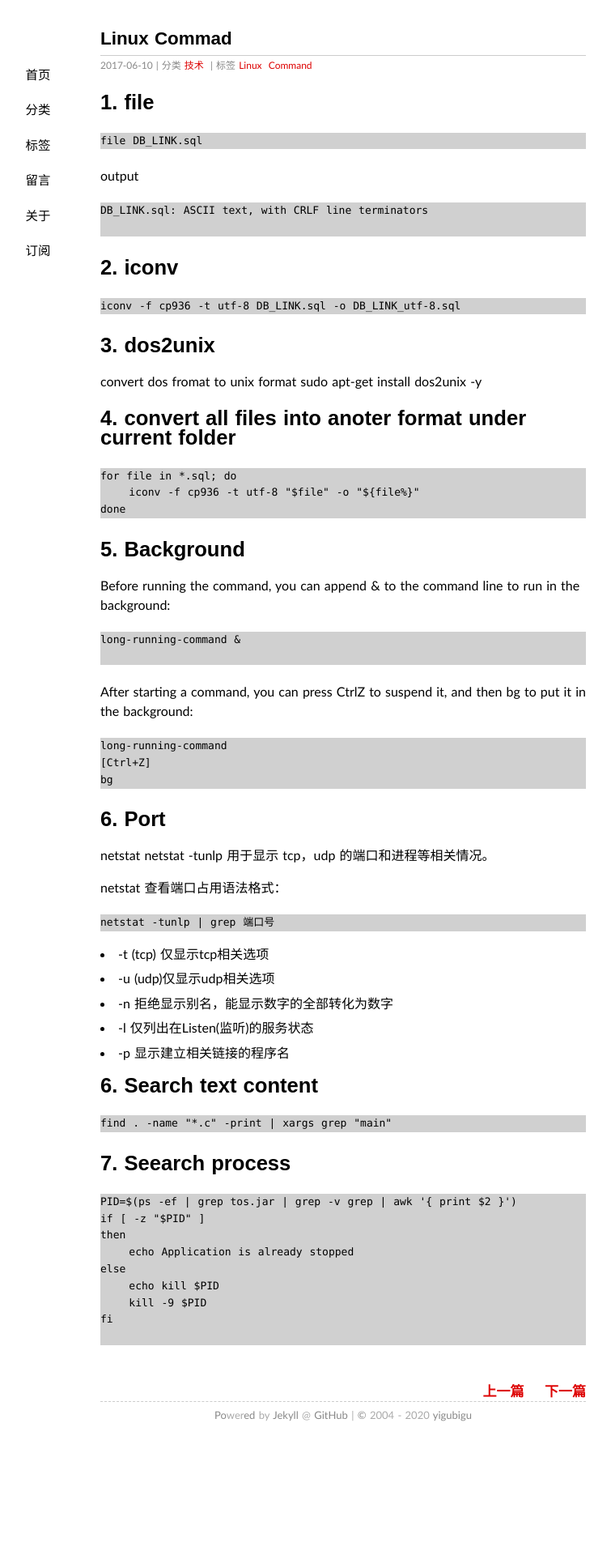
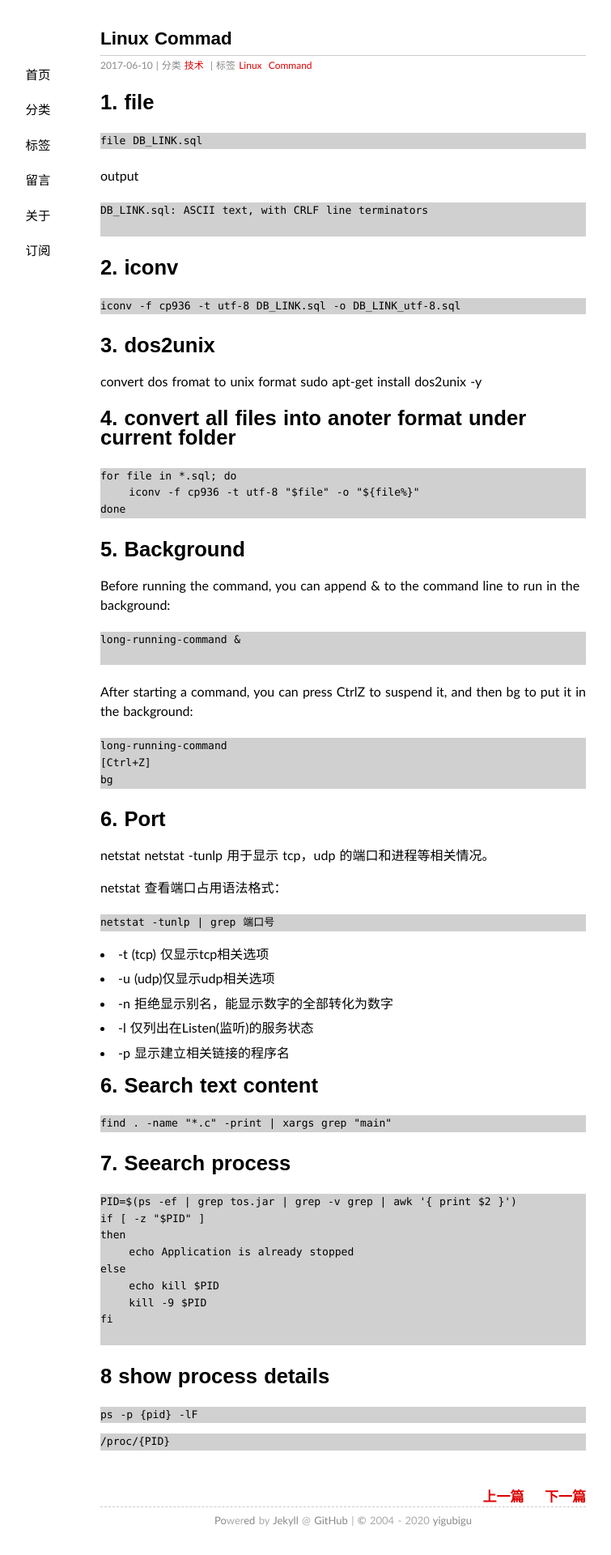
Before and after one commit to yigubigu/yigubigu.github.io, a Jekyll site: the page built from _posts/2017-06-10-linux-command.md, in a window 1280 px wide. Shown: the whole page at 81% size, without its empty margins (216-971 px from the left). Built offline with Jekyll 4.4.1, drawn with Linux system fonts in a browser that asks for light colours; before the commit the page ends 1790 px from its top, so only the background shows below that.

Commit message:
Add command

````diff
--- a/_posts/2017-06-10-linux-command.md
+++ b/_posts/2017-06-10-linux-command.md
@@ -87,3 +87,13 @@ else
 fi
 
 ```
+
+# 8 show process details
+
+```
+ps -p {pid} -lF
+```
+
+```
+/proc/{PID}
+```
````
